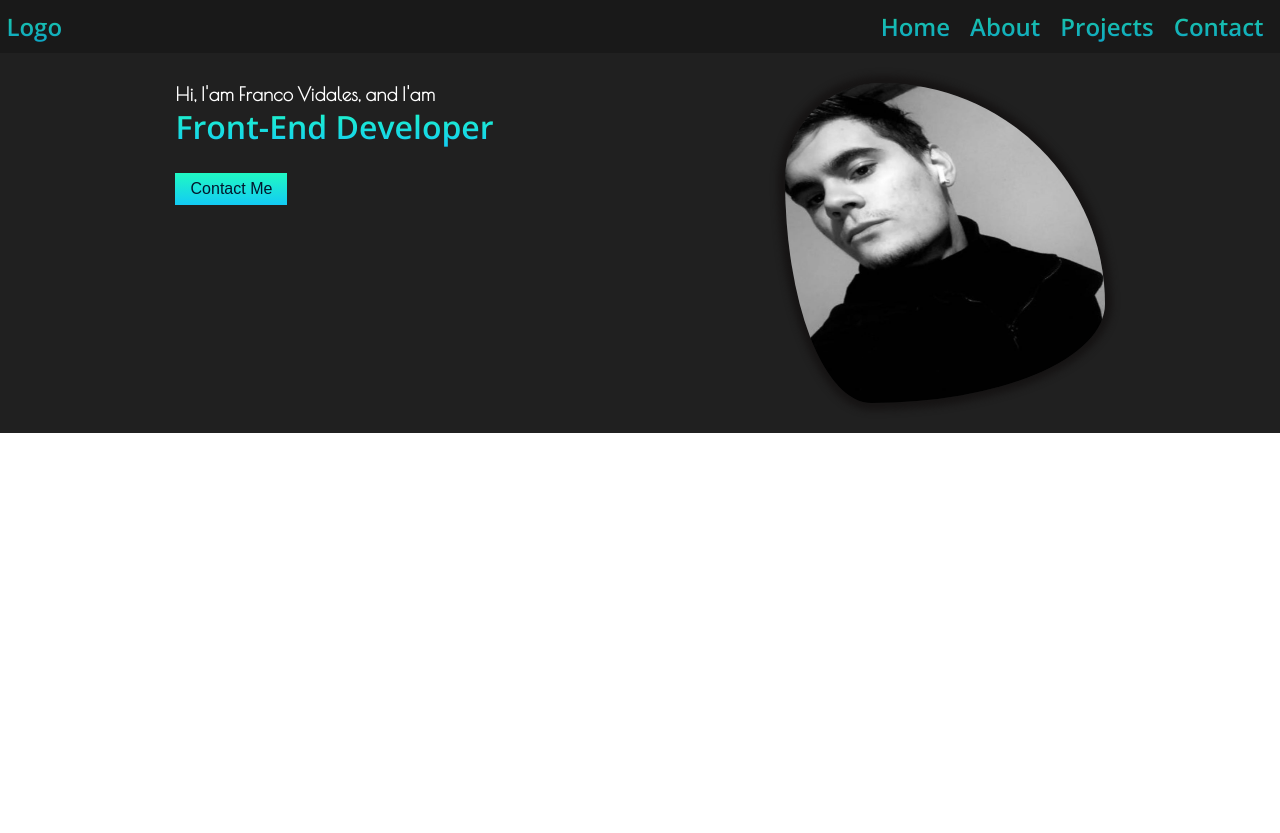
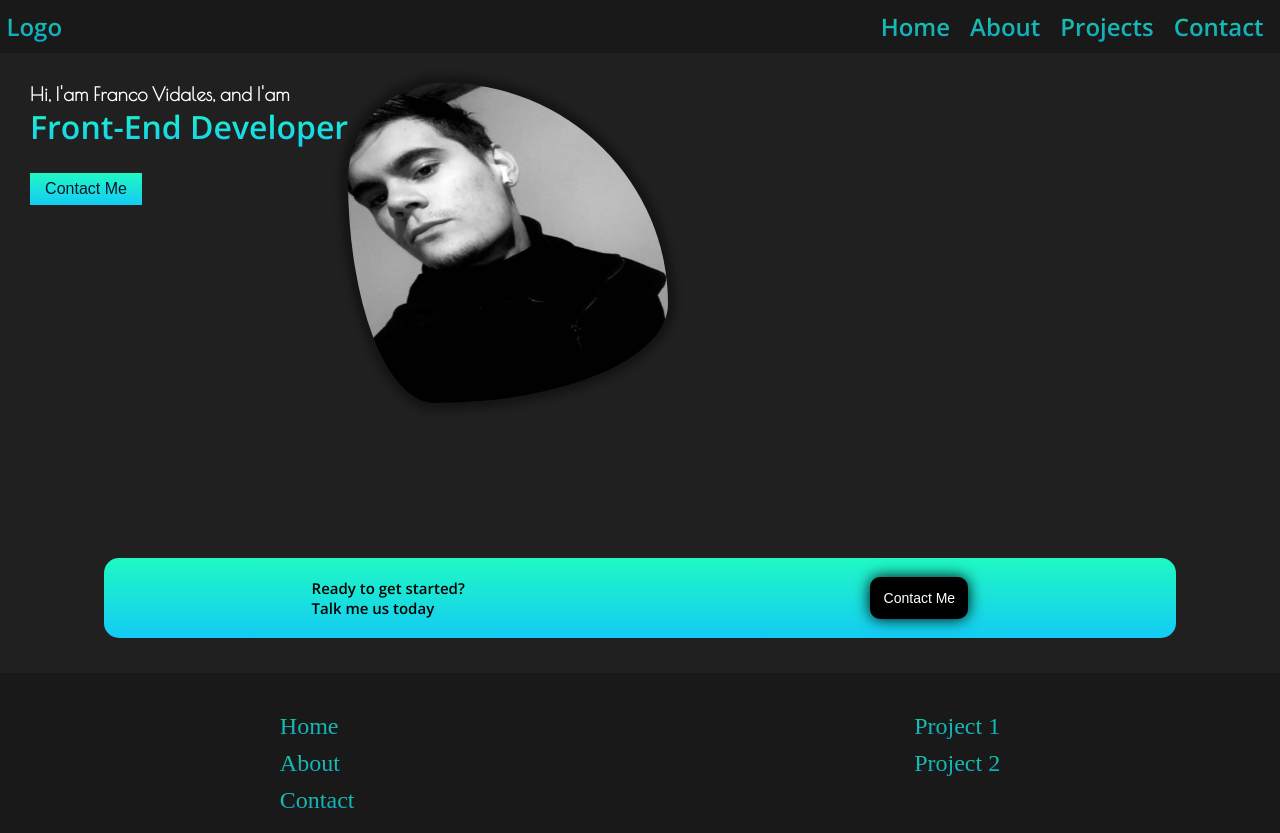
Before and after one commit to KurtCodex/Portfolio, a React (Vite) app: page / in a window 1280 px wide. Before the commit the page ends 800 px from the top, so only its background shows below. Built offline with nearby package versions, Linux system fonts and the light colour scheme.

Commit message:
Update0.7-footer

```diff
--- a/src/App.jsx
+++ b/src/App.jsx
@@ -1,6 +1,7 @@
 import React from "react";
 import { Navbar } from "./components/Navbar"
 import { AppRouter } from "./router/AppRouter"
+import { Footer } from "./components/footer";
 
 function App() {
 
@@ -8,6 +9,7 @@ function App() {
     <>
       <Navbar />
       <AppRouter />
+      <Footer />
     </>
   )
 }
--- /dev/null
+++ b/src/components/Footer.jsx
@@ -0,0 +1,36 @@
+import React from 'react'
+import { Link } from "./index"
+import "../styles/footer.scss"
+export const Footer = () => {
+    return (
+        <>
+            <div className='footer-box'>
+                <div className='footer-floating-box'>
+                    <div className='text-getstarted'>
+                        <h2>
+                            Ready to get started? <br />
+                            Talk me us today
+                        </h2>
+                    </div>
+                    <div className='btn-getstarted'>
+                        <div className='btn-contactame'>
+                            <button>Contact Me</button>
+                        </div>
+                    </div>
+                </div>
+                <div className='footer-base-box'>
+                    <div className='footer-routes'>
+                        <Link className="link" to="/">Home</Link>
+                        <Link className="link" to="/About">About</Link>
+                        <Link className="link" to="/Contact">Contact</Link>
+                    </div>
+                    <div className='footer-projects'>
+                        <Link className="link" >Project 1</Link>
+                        <Link className="link" >Project 2</Link>
+                    </div>
+                </div>
+            </div>
+
+        </>
+    )
+}
--- /dev/null
+++ b/src/styles/footer.scss
@@ -0,0 +1,87 @@
+.footer-box {
+
+    display: flex;
+    flex-direction: column;
+    justify-content: center;
+    align-items: center;
+
+    width: auto;
+    height: auto;
+    margin-top: 10em;
+
+    .footer-floating-box {
+        position: relative;
+        font-family: 'Open Sans', sans-serif;
+        font-size: 10px;
+        display: flex;
+        flex-direction: row;
+        justify-content: space-around;
+        align-items: center;
+        background: -webkit-linear-gradient(#20f9c3, #13cbf4);
+        color: rgb(0, 0, 0);
+        padding: 5px;
+        bottom: 35px;
+        width: 83%;
+        height: 7em;
+        border-radius: 15px;
+
+        .btn-contactame {
+
+            button {
+                background: black;
+                border-radius: 10px;
+                width: 7em;
+                height: 3em;
+                font-size: 14px;
+                border-style: none;
+                color: rgb(255, 255, 255);
+                box-shadow: 0px 0px 15px 0px rgb(0, 0, 0);
+
+                &:hover {
+                    background: #ffffff;
+                    box-shadow: 0px 0px 15px 0px black;
+                    color: black;
+                    cursor: pointer;
+                }
+            }
+        }
+    }
+
+
+    ///
+    ///////////////////////////////////////////
+    ///
+
+    .footer-base-box {
+        display: flex;
+        flex-direction: row;
+        justify-content: space-around;
+
+        background-color: #191919;
+        width: 100%;
+        height: 10em;
+
+        .link {
+            margin: 10px;
+            font-size: 24px;
+            display: block;
+
+        }
+
+        a {
+            background: -webkit-linear-gradient(#1ccda1, #0ea4c6);
+            -webkit-background-clip: text;
+            -webkit-text-fill-color: transparent;
+            text-decoration: none;
+        }
+
+        .footer-routes,
+        .footer-projects {
+            margin-top: 30px;
+
+        }
+    }
+
+
+
+}
--- a/src/styles/home.scss
+++ b/src/styles/home.scss
@@ -1,12 +1,13 @@
+body {
+    background-color: #202020;
+}
+
 .box-home {
     display: flex;
     flex-direction: column;
     justify-content: flex-start;
-
-
     background-color: #202020;
-
-
+    height: auto;
     padding: 30px;
 
     ///
@@ -17,13 +18,13 @@
         display: flex;
         flex-direction: column;
         justify-content: flex-start;
-        color: white;
 
         .title-home {
             font-family: 'Open Sans', sans-serif;
             background: -webkit-linear-gradient(#20f9c3, #13cbf4);
             -webkit-background-clip: text;
             -webkit-text-fill-color: transparent;
+
         }
 
         .welcome-text-home {
@@ -32,6 +33,8 @@
             display: flex;
             flex-direction: column;
             justify-content: flex-start;
+            color: white;
+
         }
     }
 
@@ -101,7 +104,7 @@
     @media(min-width: 660px) {
         display: flex;
         flex-direction: row;
-        justify-content: space-around;
+
 
         .img-home {
 
```
